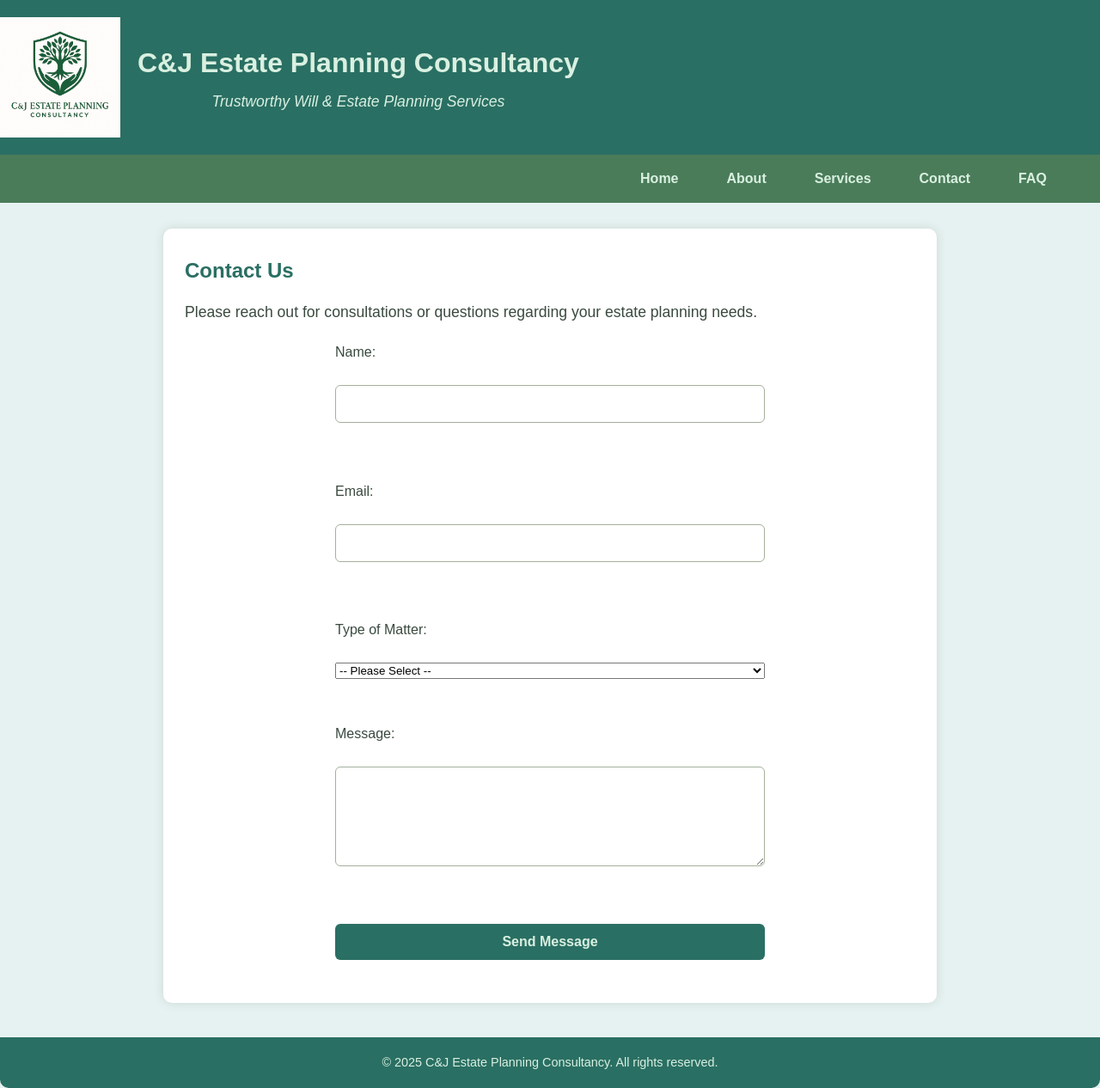
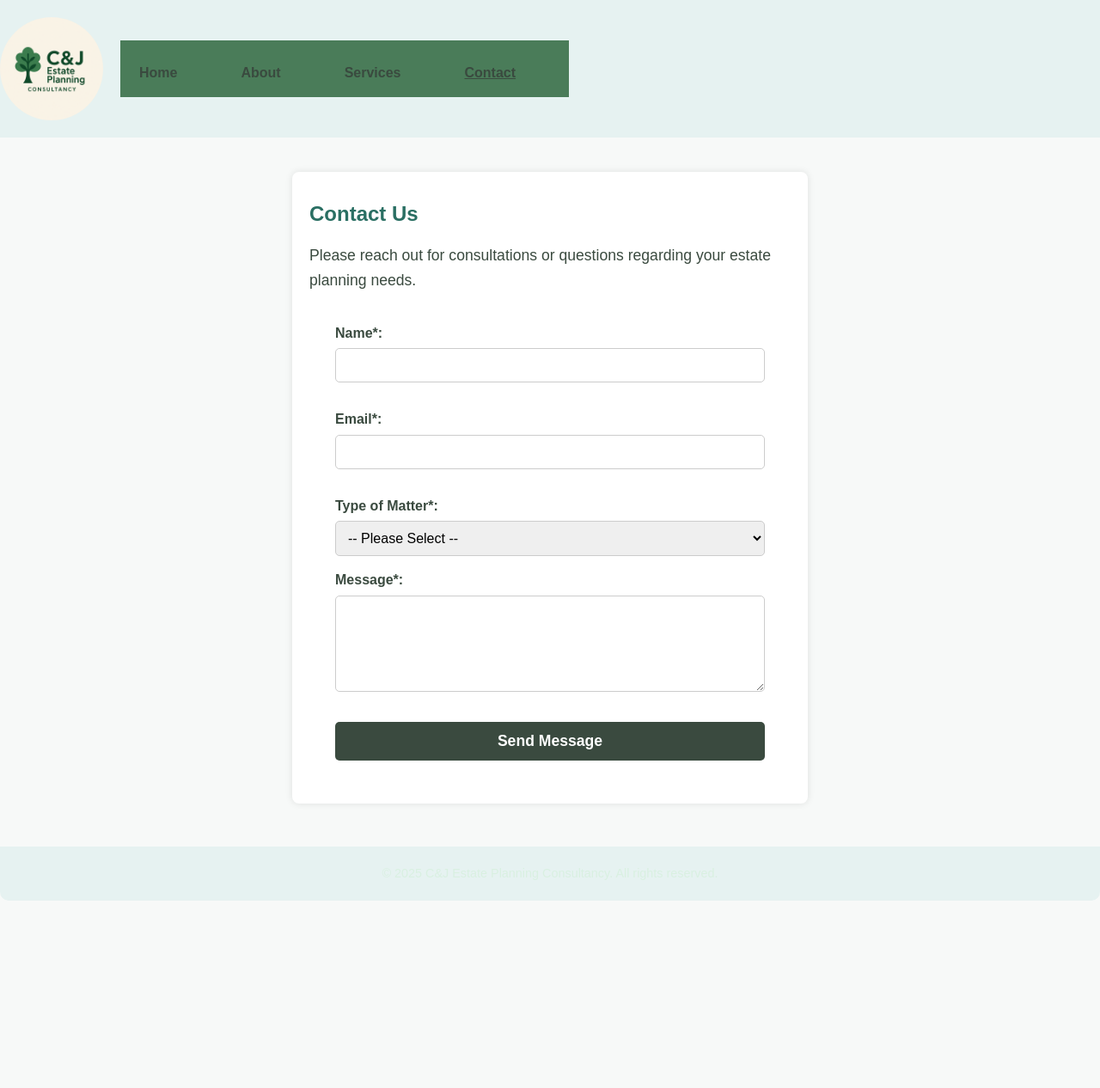
Before and after one commit to cheddy501/teddy-will-testament, a PHP site: page /contact.php in a window 1280 px wide. Shown: the whole page at 86% size. After the commit the page ends 1048 px from the top, so only its background shows below. Run offline with PHP 8.4, Linux system fonts and the light colour scheme.

Commit message:
Update contact.php

```diff
--- a/contact.php
+++ b/contact.php
@@ -1,41 +1,3 @@
-<?php
-// Process form submission
-$success = "";
-$error = "";
-
-if ($_SERVER["REQUEST_METHOD"] == "POST") {
-    $to = "libbelmopan@yahoo.com";
-    $subject = "New Contact Form Submission - C&J Estate Planning";
-
-    // Sanitize inputs
-    $name = strip_tags(trim($_POST["name"] ?? ""));
-    $email = filter_var(trim($_POST["email"] ?? ""), FILTER_SANITIZE_EMAIL);
-    $matter = strip_tags(trim($_POST["matter"] ?? ""));
-    $message = strip_tags(trim($_POST["message"] ?? ""));
-
-    // Validate email and required fields
-    if (!filter_var($email, FILTER_VALIDATE_EMAIL)) {
-        $error = "Invalid email address.";
-    } elseif (empty($name) || empty($matter) || empty($message)) {
-        $error = "Please fill in all required fields.";
-    } else {
-        $email_content = "Name: $name\n";
-        $email_content .= "Email: $email\n";
-        $email_content .= "Type of Matter: $matter\n\n";
-        $email_content .= "Message:\n$message\n";
-
-        $headers = "From: $name <$email>\r\n";
-        $headers .= "Reply-To: $email\r\n";
-
-        if (mail($to, $subject, $email_content, $headers)) {
-            $success = "Thank you for contacting us, $name. We will get back to you shortly.";
-        } else {
-            $error = "Sorry, your message could not be sent. Please try again later.";
-        }
-    }
-}
-?>
-
 <!DOCTYPE html>
 <html lang="en">
 <head>
@@ -43,41 +5,133 @@ if ($_SERVER["REQUEST_METHOD"] == "POST") {
 <meta name="viewport" content="width=device-width, initial-scale=1" />
 <title>Contact | C&J Estate Planning</title>
 <link rel="stylesheet" href="css/style.css" />
+<style>
+  /* Basic styles for the form and page */
+  body {
+    font-family: Arial, sans-serif;
+    background: #f7f9f8;
+    color: #3a4a3f;
+    margin: 0;
+    padding: 0;
+  }
+  header {
+    background: #e6f2f1;
+    padding: 20px 0;
+    text-align: center;
+  }
+  .logo {
+    height: 120px;
+    border-radius: 50%;
+  }
+  nav ul {
+    list-style: none;
+    padding: 0;
+    margin: 10px 0 0;
+    display: flex;
+    justify-content: center;
+    gap: 30px;
+  }
+  nav ul li a {
+    text-decoration: none;
+    color: #3a4a3f;
+    font-weight: bold;
+  }
+  nav ul li a[aria-current="page"] {
+    text-decoration: underline;
+  }
+  .container {
+    max-width: 600px;
+    background: white;
+    margin: 40px auto;
+    padding: 30px 20px;
+    box-shadow: 0 0 8px rgba(0,0,0,0.1);
+    border-radius: 8px;
+  }
+  h2 {
+    margin-bottom: 15px;
+  }
+  label {
+    display: block;
+    margin-top: 15px;
+    font-weight: bold;
+  }
+  input[type="text"],
+  input[type="email"],
+  select,
+  textarea {
+    width: 100%;
+    padding: 10px;
+    margin-top: 5px;
+    border: 1px solid #ccc;
+    border-radius: 5px;
+    font-size: 1rem;
+    box-sizing: border-box;
+  }
+  textarea {
+    resize: vertical;
+  }
+  button {
+    margin-top: 20px;
+    background-color: #3a4a3f;
+    color: white;
+    border: none;
+    padding: 12px 20px;
+    font-size: 1.1rem;
+    border-radius: 5px;
+    cursor: pointer;
+    transition: background-color 0.3s ease;
+  }
+  button:hover {
+    background-color: #2f3b33;
+  }
+  footer {
+    text-align: center;
+    padding: 20px 0;
+    background: #e6f2f1;
+    margin-top: 50px;
+    font-size: 0.9rem;
+  }
+</style>
 </head>
 <body>
 
-<?php include 'header.php'; ?>
+<header>
+  <img src="images/logo.png" alt="C&J Estate Planning Logo" class="logo" />
+  <nav>
+    <ul>
+      <li><a href="index.html">Home</a></li>
+      <li><a href="about.html">About</a></li>
+      <li><a href="services.html">Services</a></li>
+      <li><a href="contact.html" aria-current="page">Contact</a></li>
+    </ul>
+  </nav>
+</header>
 
 <div class="container">
   <h2>Contact Us</h2>
   <p>Please reach out for consultations or questions regarding your estate planning needs.</p>
 
-  <?php if ($success): ?>
-    <p style="color: green;"><?php echo htmlspecialchars($success); ?></p>
-  <?php elseif ($error): ?>
-    <p style="color: red;"><?php echo htmlspecialchars($error); ?></p>
-  <?php endif; ?>
+  <!-- Replace the action URL below with your form handler URL or third-party service -->
+  <form action="https://formspree.io/f/YOUR_FORM_ID" method="POST">
+    <label for="name">Name<span aria-hidden="true">*</span>:</label>
+    <input type="text" id="name" name="name" required autocomplete="name" />
 
-  <form action="contact.php" method="POST">
-    <label for="name">Name:</label><br>
-    <input type="text" id="name" name="name" required value="<?php echo htmlspecialchars($_POST['name'] ?? '') ?>"><br><br>
+    <label for="email">Email<span aria-hidden="true">*</span>:</label>
+    <input type="email" id="email" name="_replyto" required autocomplete="email" />
 
-    <label for="email">Email:</label><br>
-    <input type="email" id="email" name="email" required value="<?php echo htmlspecialchars($_POST['email'] ?? '') ?>"><br><br>
+    <label for="matter">Type of Matter<span aria-hidden="true">*</span>:</label>
+    <select id="matter" name="matter" required>
+      <option value="" disabled selected>-- Please Select --</option>
+      <option value="Last Will & Testament Preparation">Last Will & Testament Preparation</option>
+      <option value="Grant of Administration Preparation">Grant of Administration Preparation</option>
+      <option value="Grant of Probate Preparation">Grant of Probate Preparation</option>
+      <option value="POA for Financial & Legal Matters">POA for Financial & Legal Matters</option>
+      <option value="POA for Healthcare & Personal Care">POA for Healthcare & Personal Care</option>
+      <option value="Trusts">Trusts</option>
+    </select>
 
-    <label for="matter">Type of Matter:</label><br>
-    <select id="matter" name="matter" required>
-      <option value="">-- Please Select --</option>
-      <option value="Last Will & Testament Preparation" <?php if (($_POST['matter'] ?? '') === "Last Will & Testament Preparation") echo 'selected'; ?>>Last Will & Testament Preparation</option>
-      <option value="Grant of Administration Preparation" <?php if (($_POST['matter'] ?? '') === "Grant of Administration Preparation") echo 'selected'; ?>>Grant of Administration Preparation</option>
-      <option value="Grant of Probate Preparation" <?php if (($_POST['matter'] ?? '') === "Grant of Probate Preparation") echo 'selected'; ?>>Grant of Probate Preparation</option>
-      <option value="POA for Financial & Legal Matters" <?php if (($_POST['matter'] ?? '') === "POA for Financial & Legal Matters") echo 'selected'; ?>>POA for Financial & Legal Matters</option>
-      <option value="POA for Healthcare & Personal Care" <?php if (($_POST['matter'] ?? '') === "POA for Healthcare & Personal Care") echo 'selected'; ?>>POA for Healthcare & Personal Care</option>
-      <option value="Trusts" <?php if (($_POST['matter'] ?? '') === "Trusts") echo 'selected'; ?>>Trusts</option>
-    </select><br><br>
-
-    <label for="message">Message:</label><br>
-    <textarea id="message" name="message" rows="5" required><?php echo htmlspecialchars($_POST['message'] ?? '') ?></textarea><br><br>
+    <label for="message">Message<span aria-hidden="true">*</span>:</label>
+    <textarea id="message" name="message" rows="5" required></textarea>
 
     <button type="submit">Send Message</button>
   </form>
```
